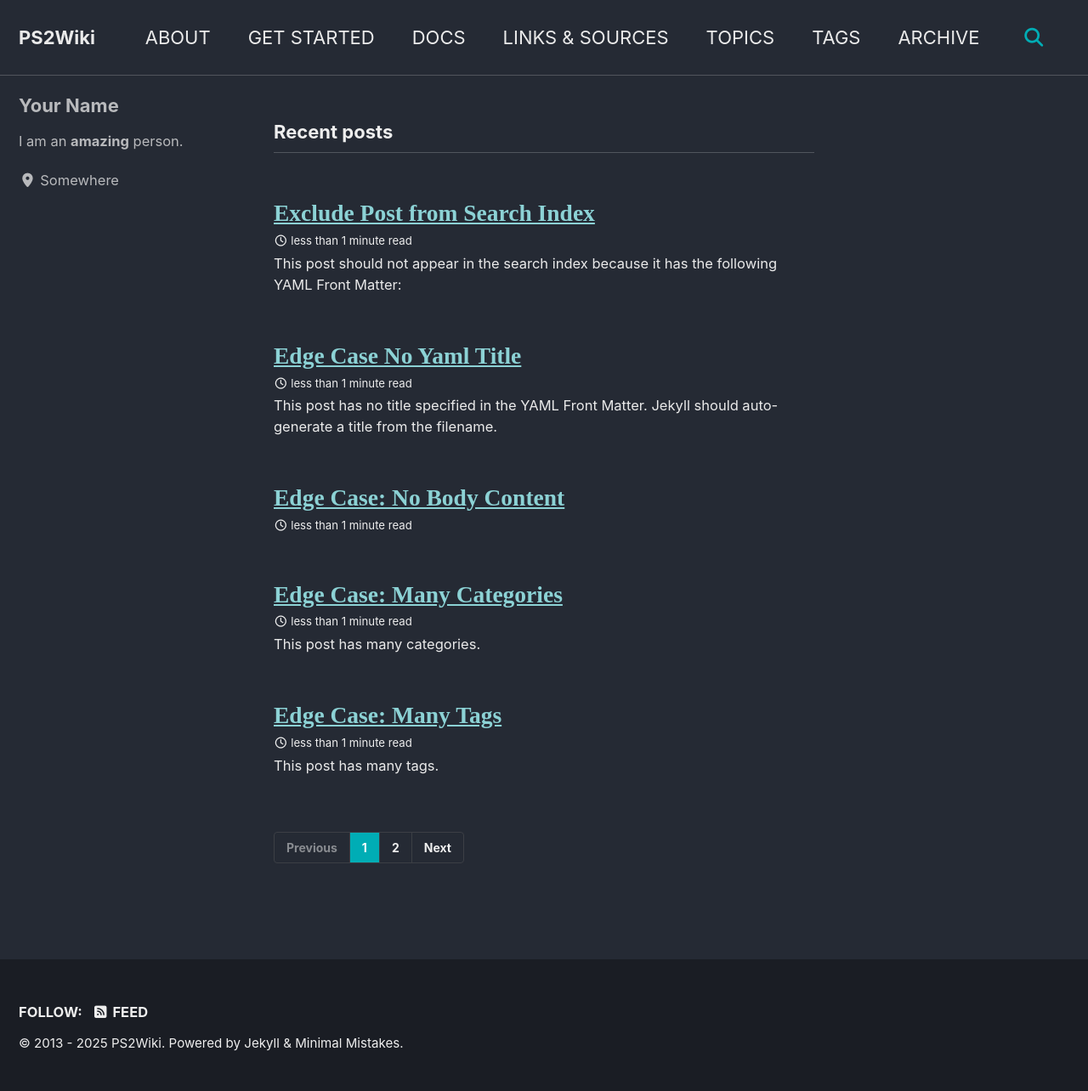
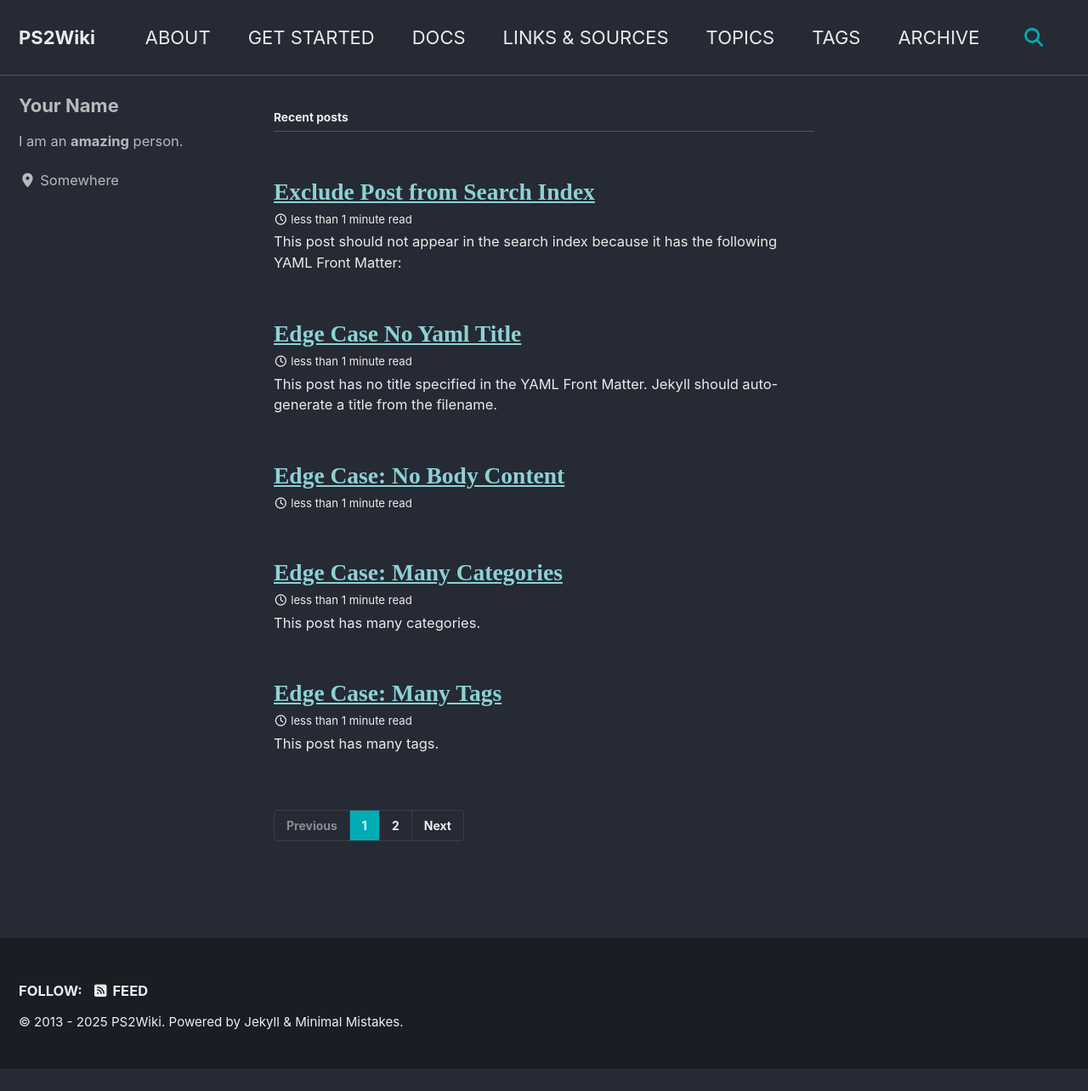
Before and after one commit to ps2wiki/search, a Jekyll site: the page built from index.html, in a window 1280 px wide. Shown: the whole page at 85% size. Built offline with Jekyll 4.4.1, drawn with Linux system fonts in a browser that asks for light colours; cached includes are drawn as plain includes; some web fonts are replaced; the list of posts is cut into pages by our own code; after the commit the page ends 1258 px from its top, so only the background shows below that.

Commit message:
Update _archive.scss

```diff
--- a/_sass/minimal-mistakes/_archive.scss
+++ b/_sass/minimal-mistakes/_archive.scss
@@ -34,7 +34,7 @@
 .archive__subtitle {
   margin: 1.414em 0 0.5em;
   padding-bottom: 0.5em;
-  font-size: $type-size-5;
+  font-size: $type-size-8;
   color: $muted-text-color;
   border-bottom: 1px solid $border-color;
 
```
